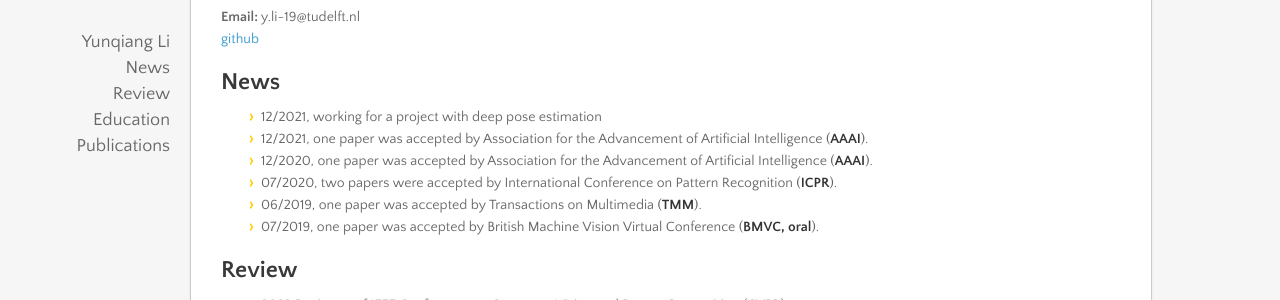
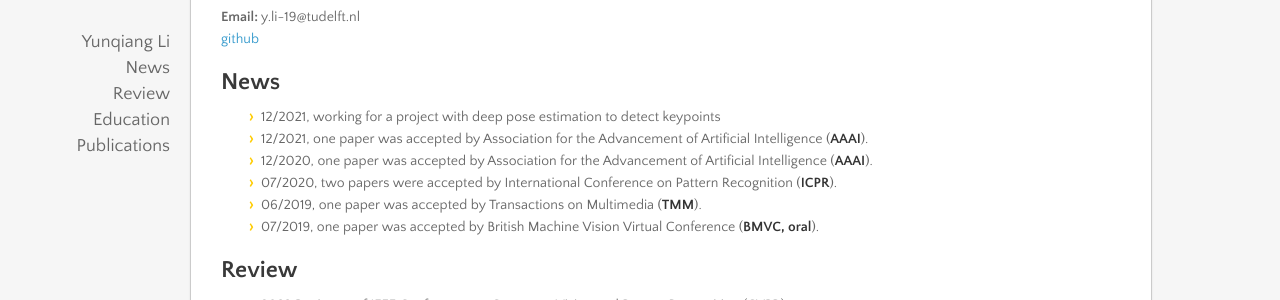
Before and after one commit to liyunqianggyn/liyunqianggyn.github.io, a Jekyll site: the page built from index.md, in a window 1280 px wide and 900 px high, scrolled down 411 px. Shown: the part 151-451 px from the top of the window. Built offline with Jekyll 4.4.1, drawn with Linux system fonts in a browser that asks for light colours; nearby versions of some CDN libraries; our own code applies the rules of GitHub Pages for plain Markdown files.

Commit message:
Update index.md

```diff
--- a/index.md
+++ b/index.md
@@ -11,7 +11,7 @@ Supervisor <a href="https://jvgemert.github.io/">Jan van Gemert</a><br/>
 <b></b> <a href="https://github.com/liyunqianggyn">github</a> <br/>
 
 ## News
-* 12/2021, working for a project with deep pose estimation
+* 12/2021, working for a project with deep pose estimation to detect keypoints
 * 12/2021, one paper was accepted by Association for the Advancement of Artificial Intelligence (__AAAI__).
 * 12/2020, one paper was accepted by Association for the Advancement of Artificial Intelligence (__AAAI__).
 * 07/2020, two papers were accepted by International Conference on Pattern Recognition (__ICPR__).
```
